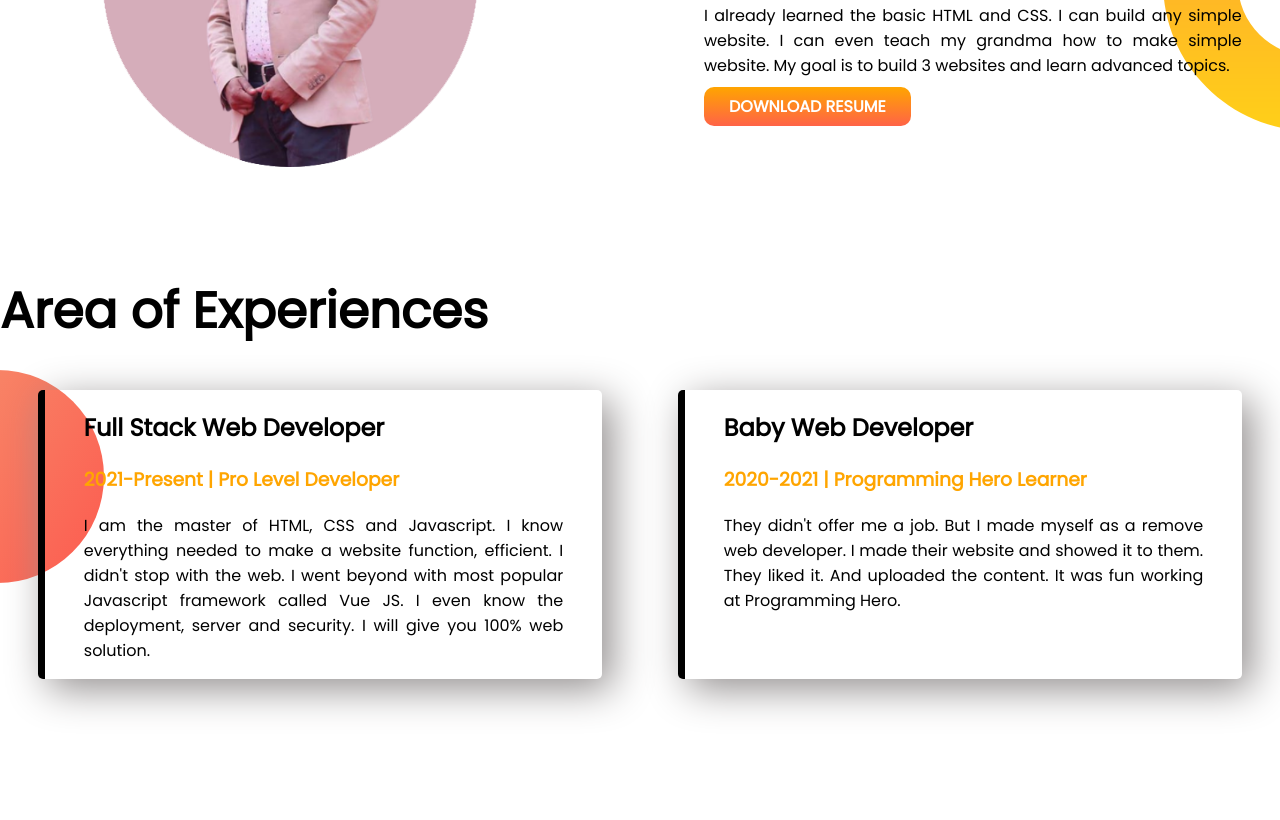
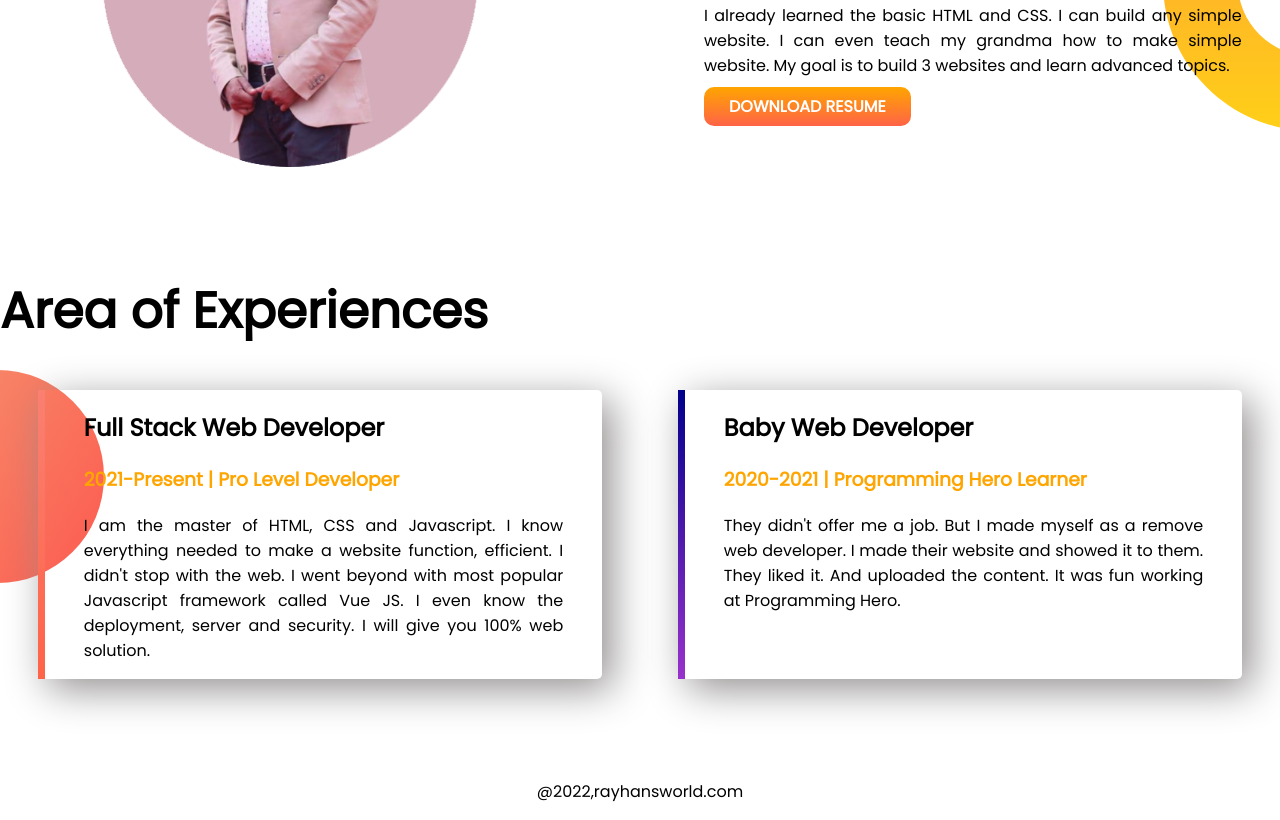
Before and after one commit to rayhanakanda/developer-portfolio, a plain HTML site: page index.html in a window 1280 px wide. Shown: the part 848-1668 px from the top of the page. Before the commit the page ends 1627 px from the top, so only its background shows below. Drawn offline with Linux system fonts and the light colour scheme.

Commit message:
first2  commit

```diff
--- a/index.html
+++ b/index.html
@@ -65,6 +65,9 @@
         </div>
 
     </section>
+    <footer>
+        <p>@2022,rayhansworld.com</p>
+    </footer>
 
 
 </body>
--- a/style.css
+++ b/style.css
@@ -56,13 +56,15 @@ p{
     border-radius: 5px;
     box-shadow: 10px 10px 40px rgb(146, 142, 142);
 }
+#Full-Stack-Web-Developer{
+    border-left:  7px solid;
+    border-image: linear-gradient(salmon, tomato) 1;
+
+}
 #Baby-Web-Developer{
-    border-left: 7px solid;
-    border-image: linear-gradient(blue cyan);
-    border-image-slice: 1;
+   border-left:  7px solid;
+    border-image: linear-gradient(darkblue, darkorchid) 1;
 }
-#Full-Stack-Web-Developer{
-    border-left: 7px solid;
-    border-image: linear-gradient(blue cyan);
-    border-image-slice: 1;
+footer p{
+    text-align: center;
 }
```
